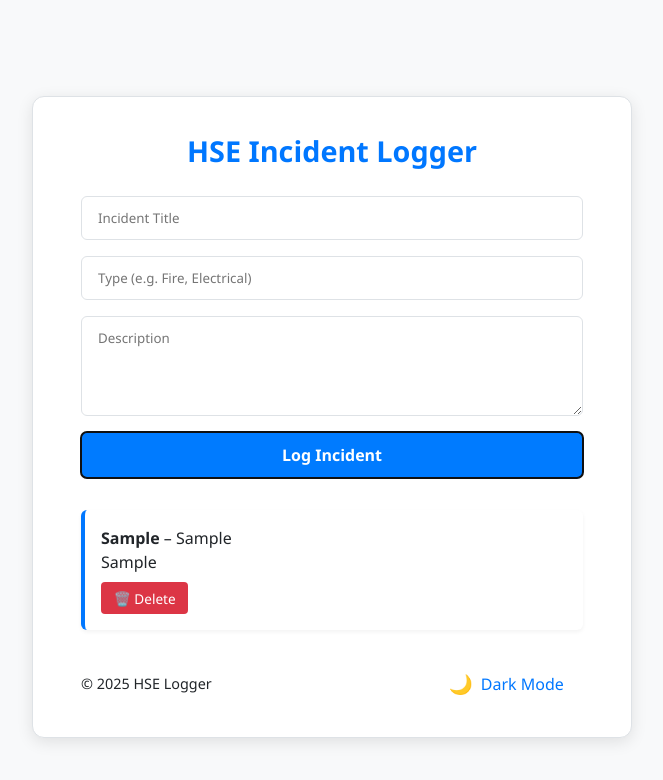
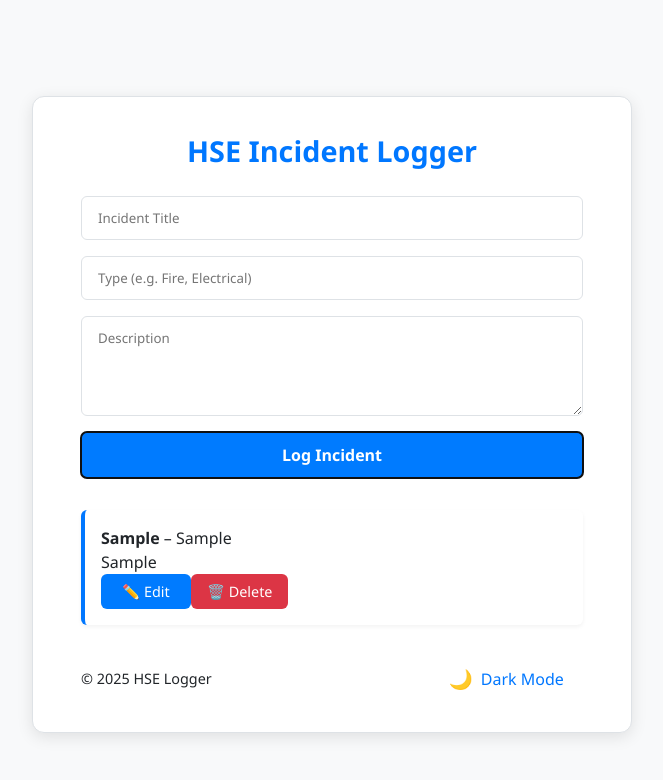
Before and after one commit to Bentroy/HSE_INCIDENT_LOGGER, a React (Vite) app in the folder hse-incident-logger/: page / in a window 1280 px wide. Both pictures are taken after typing "Sample", "Sample", "Sample" into the empty fields and a click on the button "Log Incident". Shown: the top 780 px of the page, without its empty margins (308-971 px from the left). Built offline with nearby package versions, Linux system fonts and the light colour scheme.

Commit message:
did the edit, save and cancel buttoin

```diff
--- a/hse-incident-logger/src/App.css
+++ b/hse-incident-logger/src/App.css
@@ -227,20 +227,32 @@ li:hover {
 }
 
 
+
+.edit-btn,
 .delete-btn {
-  margin-top: 0.5rem;
-  padding: 0.4rem 0.8rem;
-  background-color: #dc3545; /* Bootstrap red */
-  color: #fff;
+  background-color: var(--accent);
+  color: var(--button-text);
   border: none;
-  border-radius: 4px;
+  padding: 0.5rem 1rem;
+  border-radius: 6px;
   cursor: pointer;
-  font-size: 0.85rem;
-  transition: transform 0.2s, background-color 0.3s;
+  transition: transform 0.2s ease, background-color 0.3s;
+  font-size: 0.9rem;
+  display: inline-block;
+  min-width: 90px; /* ensures same width */
+  text-align: center;
 }
 
-
+.edit-btn:hover,
 .delete-btn:hover {
   transform: scale(1.05);
-  background-color: #b02a37;
+  opacity: 0.9;
 }
+
+/* Optional: Distinguish Delete with color */
+.delete-btn {
+  background-color: #dc3545; /* Bootstrap danger red */
+}
+.edit-btn {
+  background-color: #007bff; /* Bootstrap primary blue */
+}
--- a/hse-incident-logger/src/App.jsx
+++ b/hse-incident-logger/src/App.jsx
@@ -7,6 +7,7 @@ function App() {
     return saved ? JSON.parse(saved) : [];
   });
 
+  const [editingId, setEditingId] = useState(null);
   const [title, setTitle] = useState("");
   const [type, setType] = useState("");
   const [description, setDescription] = useState("");
@@ -15,7 +16,6 @@ function App() {
     return localStorage.getItem("theme") || "light";
   });
 
-  // Apply theme to <html> tag using data attribute
   useEffect(() => {
     document.documentElement.setAttribute("data-theme", theme);
     localStorage.setItem("theme", theme);
@@ -27,6 +27,16 @@ function App() {
 
   const handleSubmit = (e) => {
     e.preventDefault();
+
+    if (editingId) {
+      const updatedIncidents = incidents.map((incident) =>
+        incident.id === editingId
+          ? { ...incident, title, type, description }
+          : incident
+      );
+      setIncidents(updatedIncidents);
+      setEditingId(null);
+    } else {
       const newIncident = {
         id: Date.now(),
         title,
@@ -34,18 +44,34 @@ function App() {
         description,
       };
       setIncidents([...incidents, newIncident]);
+    }
+
     setTitle("");
     setType("");
     setDescription("");
   };
 
-  const toggleTheme = () => {
-    setTheme((prev) => (prev === "light" ? "dark" : "light"));
+  const handleEdit = (incident) => {
+    setEditingId(incident.id);
+    setTitle(incident.title);
+    setType(incident.type);
+    setDescription(incident.description);
+  };
+
+  const handleCancelEdit = () => {
+    setEditingId(null);
+    setTitle("");
+    setType("");
+    setDescription("");
   };
 
   const handleDelete = (id) => {
     const updated = incidents.filter((incident) => incident.id !== id);
     setIncidents(updated);
+  };
+
+  const toggleTheme = () => {
+    setTheme((prev) => (prev === "light" ? "dark" : "light"));
   };
 
   return (
@@ -73,7 +99,18 @@ function App() {
           onChange={(e) => setDescription(e.target.value)}
           required
         ></textarea>
-        <button type="submit">Log Incident</button>
+        <button type="submit">
+          {editingId ? "💾 Save Changes" : "Log Incident"}
+        </button>
+        {editingId && (
+          <button
+            type="button"
+            className="cancel-btn"
+            onClick={handleCancelEdit}
+          >
+            ❌ Cancel
+          </button>
+        )}
       </form>
 
       <ul>
@@ -83,12 +120,17 @@ function App() {
             <br />
             {incident.description}
             <br />
+            <div className="action-buttons">
+              <button className="edit-btn" onClick={() => handleEdit(incident)}>
+                ✏️ Edit
+              </button>
               <button
                 className="delete-btn"
                 onClick={() => handleDelete(incident.id)}
               >
                 🗑️ Delete
               </button>
+            </div>
           </li>
         ))}
       </ul>
```
Lines whose indentation alone changed are shown as unchanged.
